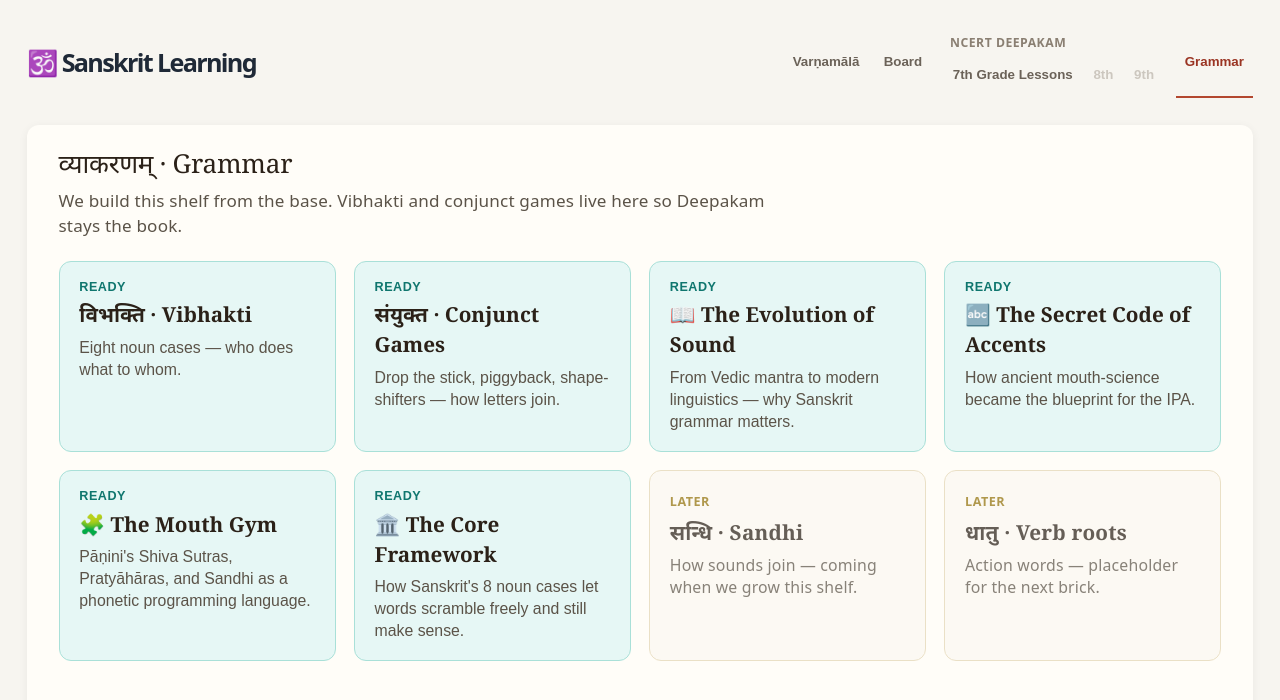
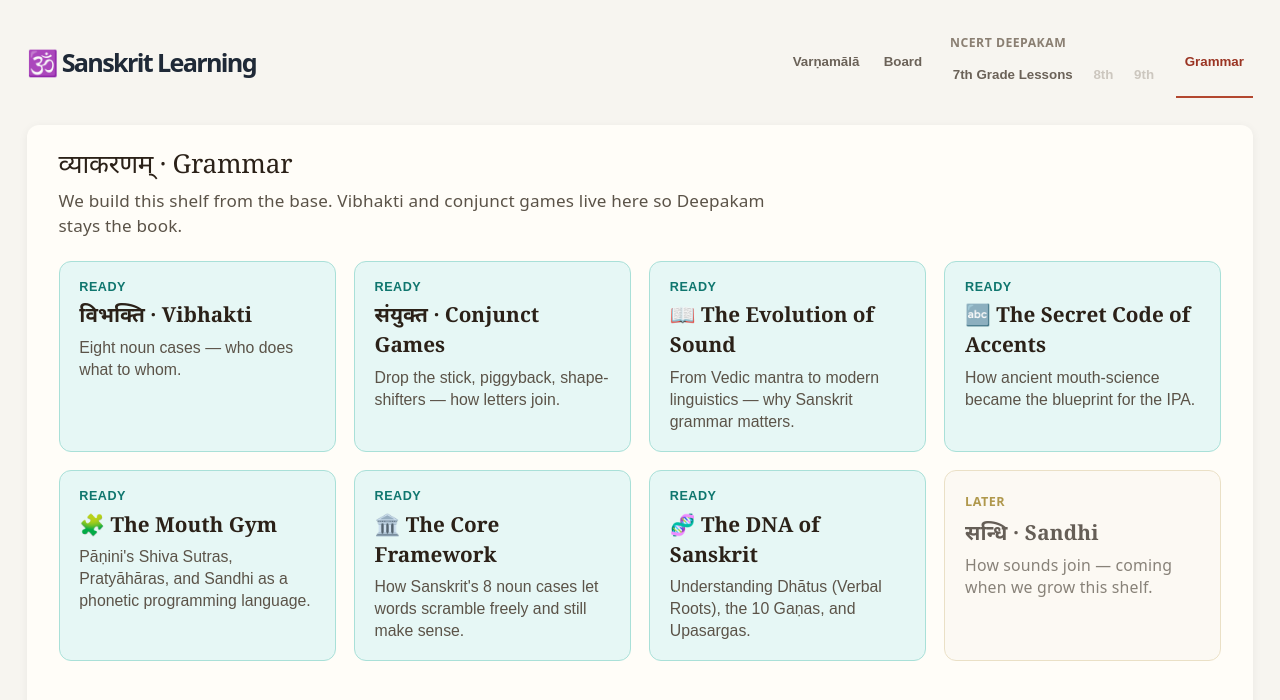
Before and after one commit to ashome16/sanskrit-teaching-web-app-from-beginner-to-advanced-, a React (Vite) app: page / in a window 1280 px wide. Both pictures are taken after a click on the button "Grammar". Shown: the top 700 px of the page. Built offline with nearby package versions, Linux system fonts and the light colour scheme.

Commit message:
Add Article 5: The DNA of Sanskrit (Dhātus and Verbal Roots)

```diff
--- a/src/components/Grammar.tsx
+++ b/src/components/Grammar.tsx
@@ -205,11 +205,6 @@ const Grammar: React.FC = () => {
           <span className="grammar-card-title">सन्धि · Sandhi</span>
           <span className="grammar-card-blurb">How sounds join — coming when we grow this shelf.</span>
         </div>
-        <div className="grammar-card grammar-card--soon" aria-disabled="true">
-          <span className="grammar-card-kicker">Later</span>
-          <span className="grammar-card-title">धातु · Verb roots</span>
-          <span className="grammar-card-blurb">Action words — placeholder for the next brick.</span>
-        </div>
       </div>
     </section>
   );
--- a/src/data/articleIndex.ts
+++ b/src/data/articleIndex.ts
@@ -37,4 +37,11 @@ export const ARTICLES: ArticleMeta[] = [
     cardTitle: 'The Core Framework',
     cardBlurb: "How Sanskrit's 8 noun cases let words scramble freely and still make sense.",
   },
+  {
+    id: 'dna-of-sanskrit-dhatus',
+    file: 'grammar/article-5.txt',
+    emoji: '🧬',
+    cardTitle: 'The DNA of Sanskrit',
+    cardBlurb: 'Understanding Dhātus (Verbal Roots), the 10 Gaṇas, and Upasargas.',
+  },
 ];
```
Also changed, not shown: public/grammar/article-5.txt (added).
